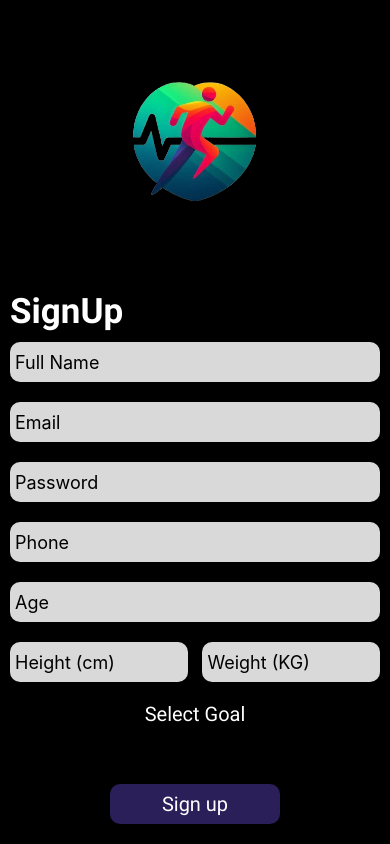
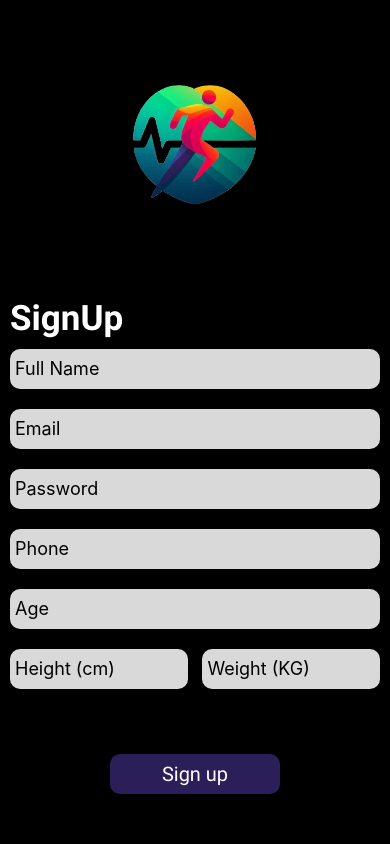
Before and after one commit to chmuhammadowais/PhyrFit, a React Native app: screen /SignUp in a window 390 px wide. Built offline with nearby package versions, Linux system fonts and the light colour scheme.

Commit message:
Fixed an issue regarding margin of button appearing too much in iOS and Android both.

```diff
--- a/Components/Button.js
+++ b/Components/Button.js
@@ -1,9 +1,9 @@
 import {Pressable, View, Text} from "react-native";
 import Styles from "../assets/Styles";
 import {Colors} from "../assets/colors/colors";
-export default function Button({text, onPress}){
+export default function Button({text, onPress, customStyle}){
     return(
-        <View style={Styles.buttonOuterContainer}>
+        <View style={[Styles.buttonOuterContainer, customStyle]}>
             <Pressable
                 style={({pressed}) => pressed ? [Styles.buttonInnerContainer, {opacity: 0.75, backgroundColor: Colors.FilledCircleLight}] : Styles.buttonInnerContainer}
                 android_ripple={{color: Colors.PrimaryColorFg}}
--- a/Screens/Home.js
+++ b/Screens/Home.js
@@ -1,6 +1,5 @@
 import {ScrollView, Text, View} from "react-native";
 import Styles from "../assets/Styles";
-import InputField from "../Components/InputField";
 import CardView from "../Components/CardView";
 import React from "react";
 
--- a/Screens/SignIn.js
+++ b/Screens/SignIn.js
@@ -53,7 +53,7 @@ export default function SignIn({ navigation }) {
                 <Image style={Styles.logo} source={require('../assets/icons/app-logo.png')} />
             </View>
             <KeyboardAvoidingView
-                style={Styles.sub_container_b}
+                style={[Styles.sub_container_b, {justifyContent:"flex-start"}]}
                 behavior={Platform.OS === 'ios' ? 'padding' : null}
                 keyboardVerticalOffset={30}>
                 <Text style={Styles.form_heading}>SignIn</Text>
--- a/Screens/SignUp.js
+++ b/Screens/SignUp.js
@@ -1,9 +1,8 @@
-import React, { useState } from 'react';
-import { View, Text, Image, StatusBar, KeyboardAvoidingView, Platform, ScrollView, TouchableOpacity } from 'react-native';
+import React, { useState, useEffect } from 'react';
+import { View, Text, Image, StatusBar, KeyboardAvoidingView, Keyboard, Platform, ScrollView } from 'react-native';
 import Button from '../Components/Button';
 import Styles from '../assets/Styles';
 import InputField from '../Components/InputField';
-import OptionsPicker from "../Components/OptionsPicker";
 
 export default function SignUp() {
     const [fullName, setFullName] = useState("");
@@ -13,15 +12,14 @@ export default function SignUp() {
     const [height, setHeight] = useState("");
     const [weight, setWeight] = useState("");
     const [age, setAge] = useState("");
-    const [selectedItem, setSelectedItem] = useState(null);
-    const [pickerVisible, setPickerVisible] = useState(false);
+    // const [selectedItem, setSelectedItem] = useState(null);
     const [error, setError] = useState("");
-
-    const items = [
-        { label: "Loose Weight", value: "Loose Weight" },
-        { label: "Gain Weight", value: "Gain Weight" },
-        { label: "Build Muscle", value: "Build Muscle" }
-    ];
+    const [isKeyboardAvailable, setKeyboardAvailable] = useState(false);
+    // const items = [
+    //     { label: "Loose Weight", value: "Loose Weight" },
+    //     { label: "Gain Weight", value: "Gain Weight" },
+    //     { label: "Build Muscle", value: "Build Muscle" }
+    // ];
 
     function handleSignup() {
         console.log(fullName, email, password, phone, age, height, weight, selectedItem);
@@ -40,6 +38,21 @@ export default function SignUp() {
         }
     }
 
+    useEffect(() => {
+        const keyboardDidShowListener = Keyboard.addListener('keyboardDidShow', () => {
+            setKeyboardAvailable(true);
+        });
+        const keyboardDidHideListener = Keyboard.addListener('keyboardDidHide', () => {
+            setKeyboardAvailable(false);
+        });
+
+        return () => {
+            keyboardDidShowListener.remove();
+            keyboardDidHideListener.remove();
+        };
+
+    }, [setKeyboardAvailable]);
+
     return (
         <View style={Styles.container}>
             <StatusBar barStyle={'default'} />
@@ -49,31 +62,21 @@ export default function SignUp() {
             <KeyboardAvoidingView
                 style={Styles.sub_container_b}
                 behavior={Platform.OS === 'ios' ? 'padding' : null}
-                keyboardVerticalOffset={30}>
+                keyboardVerticalOffset={50}>
                 <Text style={Styles.form_heading}>SignUp</Text>
                 <Text style={Styles.errorText}>{error}</Text>
                 <ScrollView contentContainerStyle={Styles.scrollContainer}>
                     <InputField style={Styles.input_container} placeholder={'Full Name'} setText={setFullName} />
-                    <InputField style={Styles.input_container} placeholder={'Email'} autoCapitalize={false} inputMode={'email'} keyboardType={'email-address'} setText={setEmail} />
+                    <InputField style={Styles.input_container} placeholder={'Email'} inputMode={'email'} keyboardType={'email-address'} setText={setEmail} />
                     <InputField style={Styles.input_container} placeholder={'Password'} secureTextEntry setText={setPassword} />
                     <InputField style={Styles.input_container} placeholder={'Phone'} inputMode={'tel'} setText={setPhone} />
                     <InputField style={Styles.input_container} placeholder={'Age'} keyboardType={'numeric'} setText={setAge} />
                     <View style={Styles.sub_container_horizontal}>
-                        <View style={Styles.inputHalfWidth}>
-                            <InputField placeholder={'Height (cm)'} secureTextEntry={false} keyboardType={'decimal-pad'} setText={setHeight} />
-                        </View>
-                        <View style={Styles.inputHalfWidth}>
-                            <InputField placeholder={'Weight (KG)'} secureTextEntry={false} keyboardType={'decimal-pad'} setText={setWeight} />
-                        </View>
+                        <InputField placeholder={'Height (cm)'} secureTextEntry={false} keyboardType={'decimal-pad'} width={'48%'} setText={setHeight} />
+                        <InputField placeholder={'Weight (KG)'} secureTextEntry={false} keyboardType={'decimal-pad'} width={'48%'} setText={setWeight} />
                     </View>
-                    <TouchableOpacity onPress={() => setPickerVisible(!pickerVisible)}>
-                        <Text style={Styles.buttonText}>Select Goal</Text>
-                    </TouchableOpacity>
-                    {pickerVisible && (
-                        <OptionsPicker selectedItem={selectedItem} setSelectedItem={setSelectedItem} items={items} />
-                    )}
                 </ScrollView>
-                <Button text={'Sign up'} onPress={handleSignup} />
+                <Button text={'Sign up'} onPress={handleSignup} customStyle={isKeyboardAvailable ? {marginBottom: -20} : {}}/>
             </KeyboardAvoidingView>
         </View>
     );
--- a/assets/Styles.js
+++ b/assets/Styles.js
@@ -18,9 +18,11 @@ const Styles = StyleSheet.create({
     },
     sub_container_b: {
         width: '100%',
-        flex: 3,
-        justifyContent: "flex-start",
-        padding: 10
+        flex: 2.7,
+        justifyContent: "center",
+        padding: 10,
+        marginBottom: 30
+
     },
     sub_container_c: {
         width: '95%',
@@ -35,13 +37,13 @@ const Styles = StyleSheet.create({
     },
     scrollContainer: {
         width: "auto",
-        flexGrow: 1,
         justifyContent: "flex-start",
         alignItems: "center",
     },
     loading_text: {
         color: Colors.PrimaryColorFg,
-        fontSize: 20
+        fontSize: 20,
+        textAlign: "center"
     },
     logo: {
         width: 125,
```
